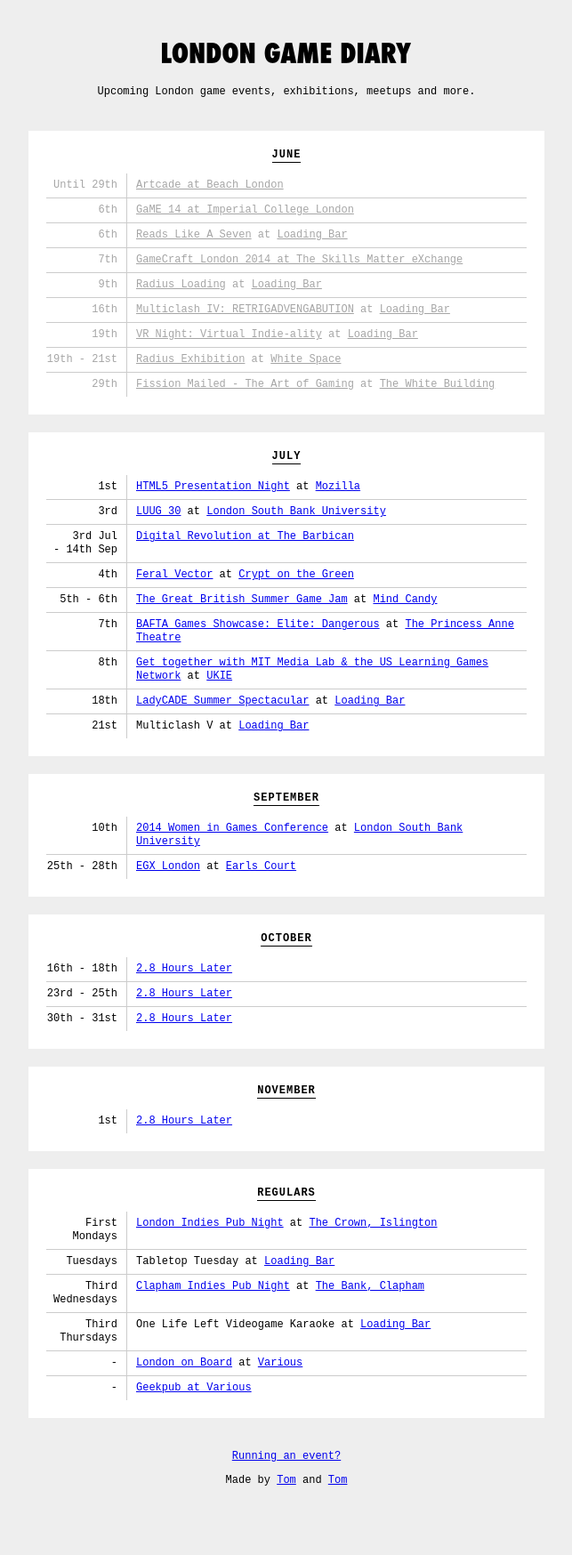
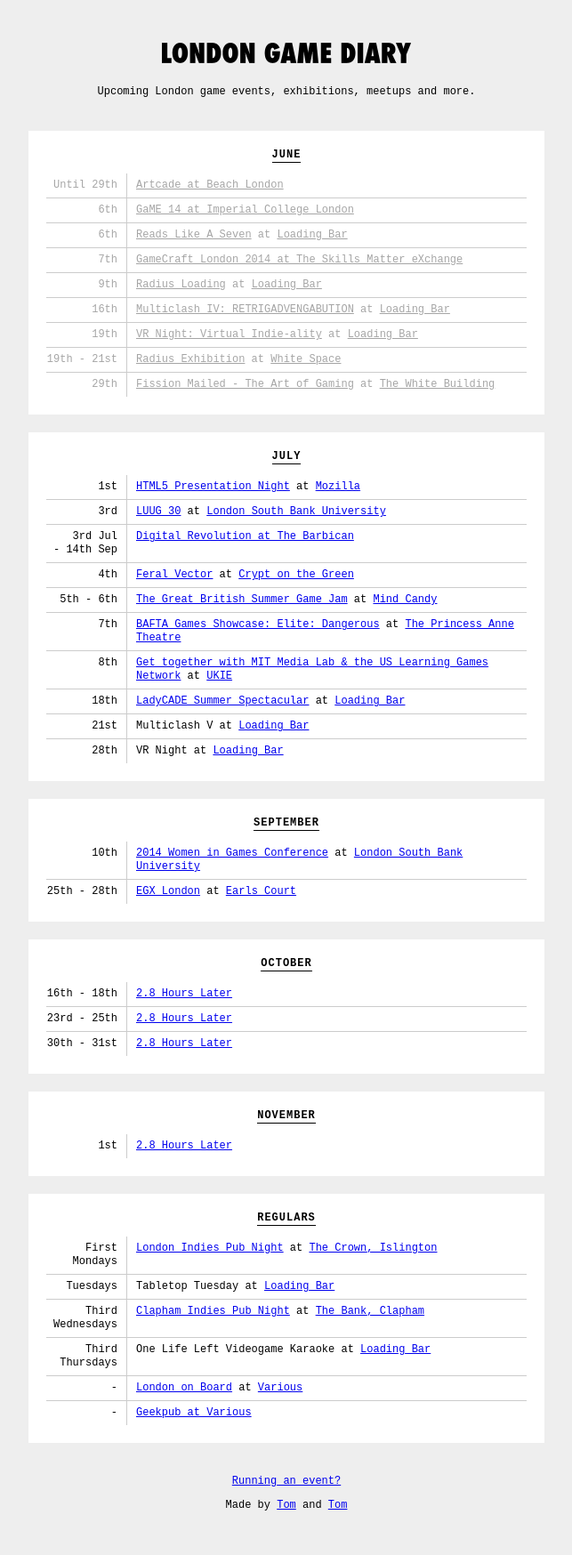
Before and after one commit to thomasmarshall/londongamediary.com, a Jekyll site: the page built from index.html, in a window 1280 px wide. Shown: the whole page at 89% size, without its empty margins (318-961 px from the left). Built offline with Jekyll 4.4.1, drawn with Linux system fonts in a browser that asks for light colours; nearby versions of some CDN libraries; before the commit the page ends 1720 px from its top, so only the background shows below that.

Commit message:
Update events.yml

```diff
--- a/_data/events.yml
+++ b/_data/events.yml
@@ -93,6 +93,9 @@
   location: "[Loading Bar](http://twitter.com/drinkrelaxplay)"
   date: 2014-07-21
 
+- title: "VR Night"
+  location: "[Loading Bar](http://twitter.com/drinkrelaxplay)"
+  date: 2014-07-28
 
 # August
 
```
